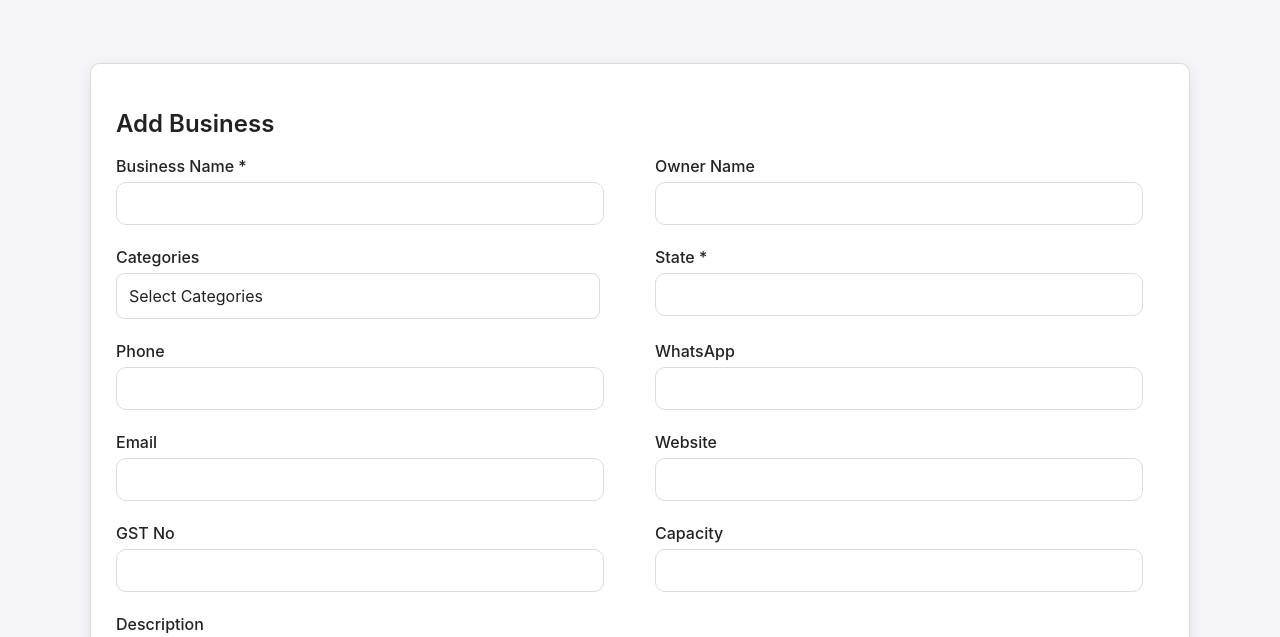
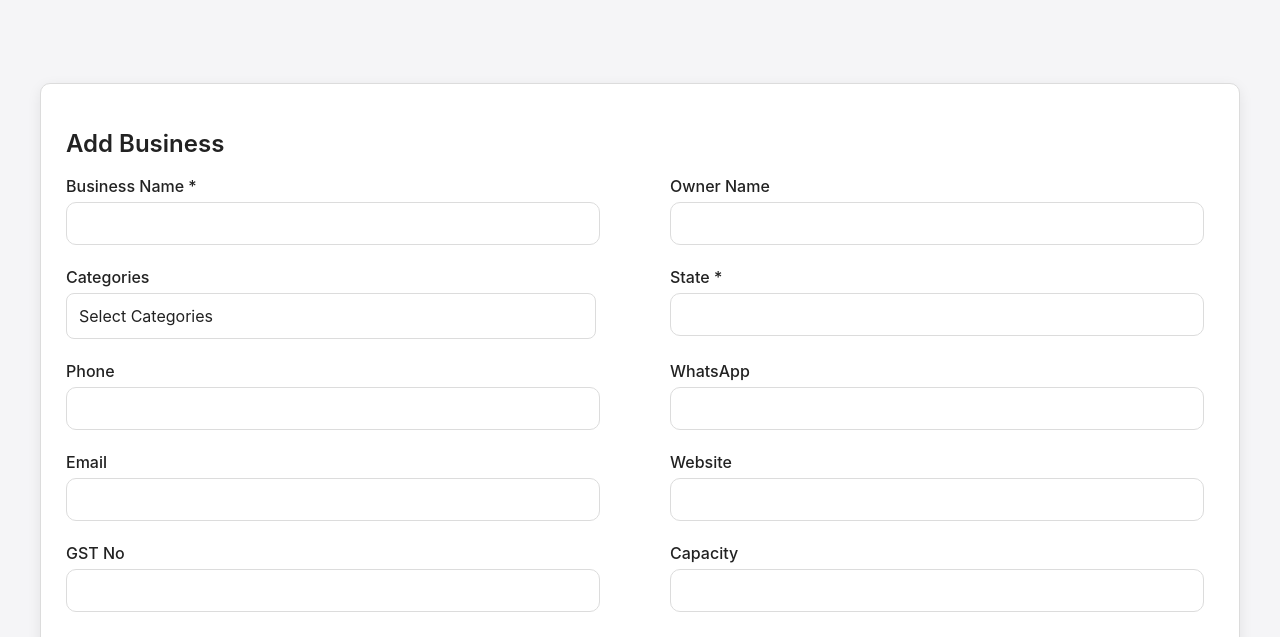
Before and after one commit to coldroombazaar-cmyk/CRM_dataManage, a website: page public/index.html in a window 1280 px wide. Shown: the part 153-790 px from the top of the page. Drawn offline with Linux system fonts and the light colour scheme; no server answers.

Commit message:
update in frontend

```diff
--- a/public/index.css
+++ b/public/index.css
@@ -35,9 +35,11 @@ body {
 }
 
 .container {
-  max-width: 1100px;
-  margin: auto;
+  max-width: 1200px; /* adjust to your liking */
+  margin: 0 auto;    /* center it */
+  padding: 20px;
 }
+
 
 /* ===========================================================
    HERO SECTION
@@ -83,16 +85,18 @@ body {
 .grid {
   display: grid;
   grid-template-columns: repeat(2, 1fr);
-  column-gap: 30px;
+  column-gap: 60px;
   row-gap: 22px;
 }
 
 .col-6 {
   grid-column: span 1;
+  margin-right: 40px;
 }
 
 .col-12 {
   grid-column: 1 / -1;
+  margin-right: 40px;
 }
 
 /* ALL FORM ELEMENTS 100% WIDTH */
@@ -100,7 +104,7 @@ body {
 .grid select,
 .grid textarea,
 .multi-select-display {
-  width: 90% !important;
+  width: 100% !important;
   display: block;
 }
 
```
Also changed, not shown: public/admin.html (+1 -1 lines), 1 other file.
